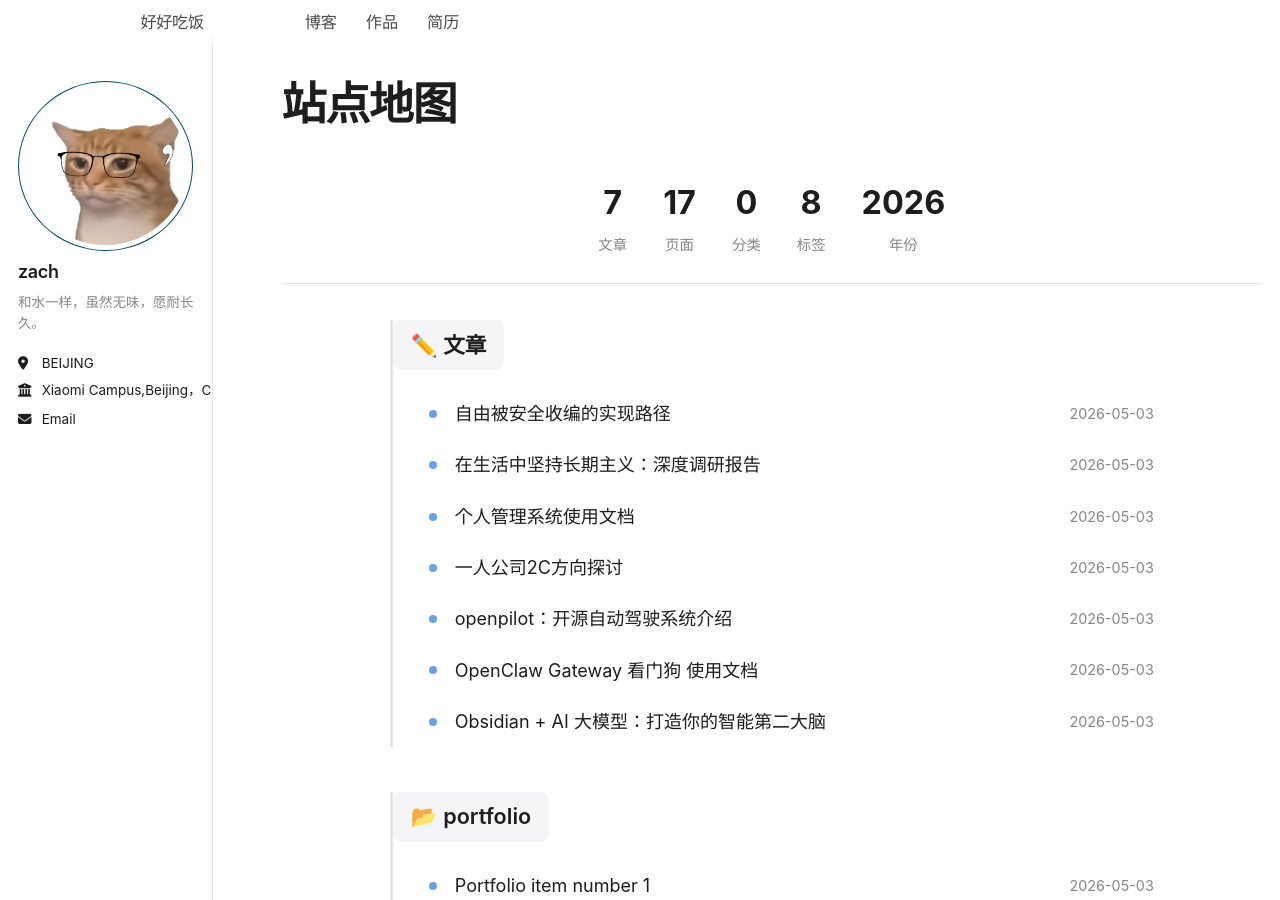
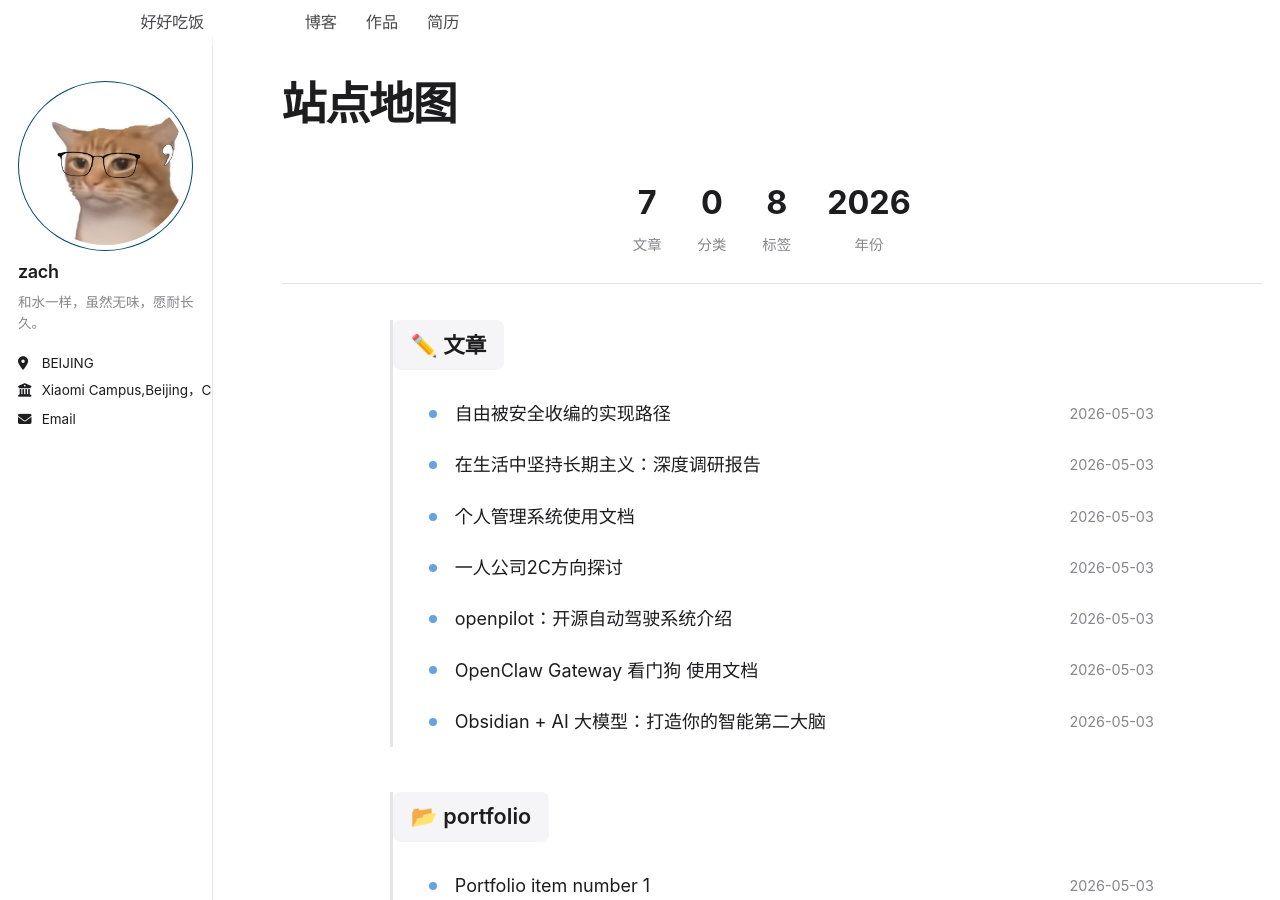
Before and after one commit to zach1219/zach1219.github.io, a Jekyll site: the page built from _pages/sitemap.md, in a window 1280 px wide and 900 px high. Built offline with Jekyll 4.4.1, drawn with Linux system fonts in a browser that asks for light colours; a script that is not in the unit is left out; comment, search, counter and statistics services are not loaded.

Commit message:
fix: remove pages stat from sitemap

```diff
--- a/_pages/sitemap.md
+++ b/_pages/sitemap.md
@@ -109,10 +109,6 @@ author_profile: true
     <div class="stat-label">文章</div>
   </div>
   <div class="stat-item">
-    <div class="stat-num">{{ site.pages | size }}</div>
-    <div class="stat-label">页面</div>
-  </div>
-  <div class="stat-item">
     <div class="stat-num">{{ site.categories | size }}</div>
     <div class="stat-label">分类</div>
   </div>
```
